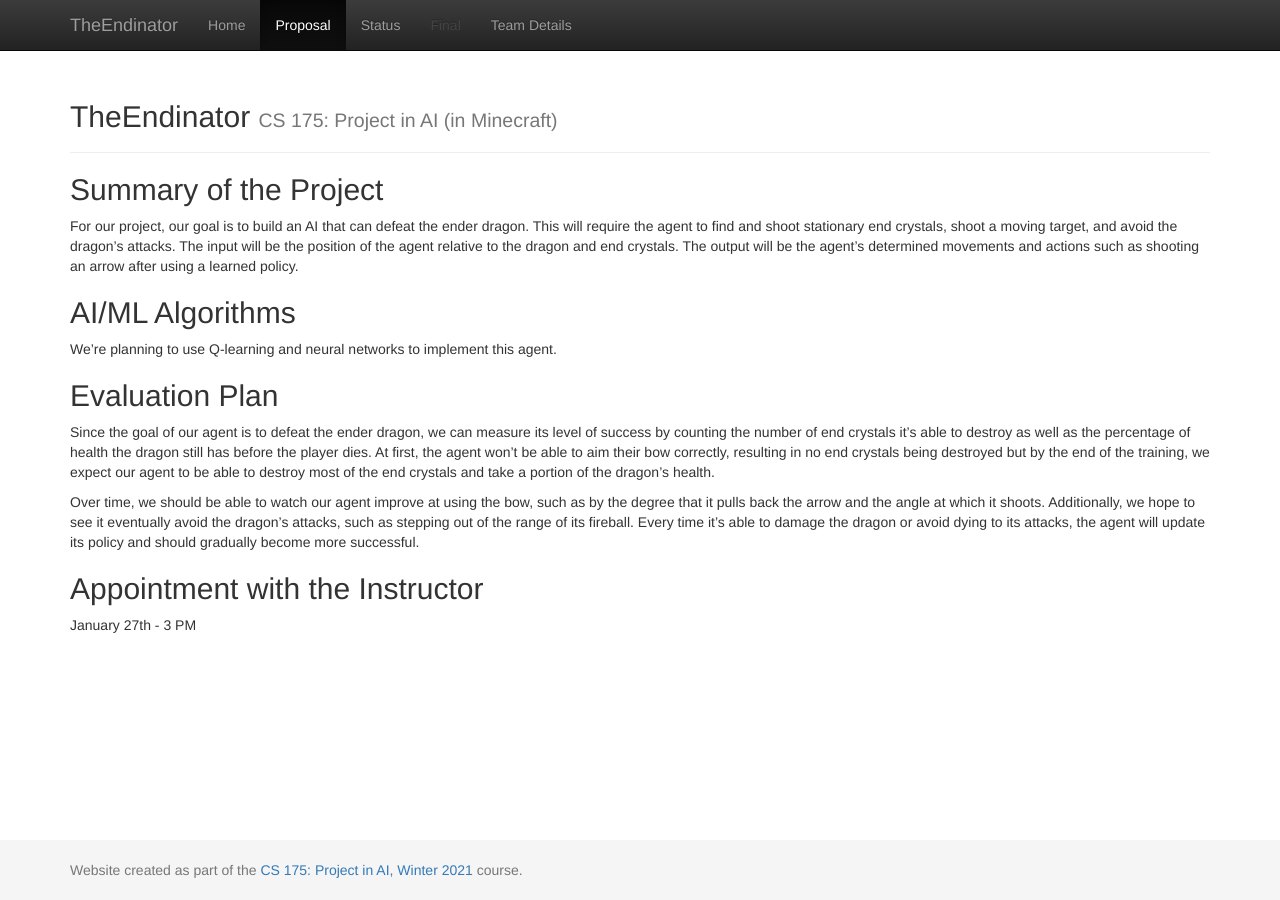
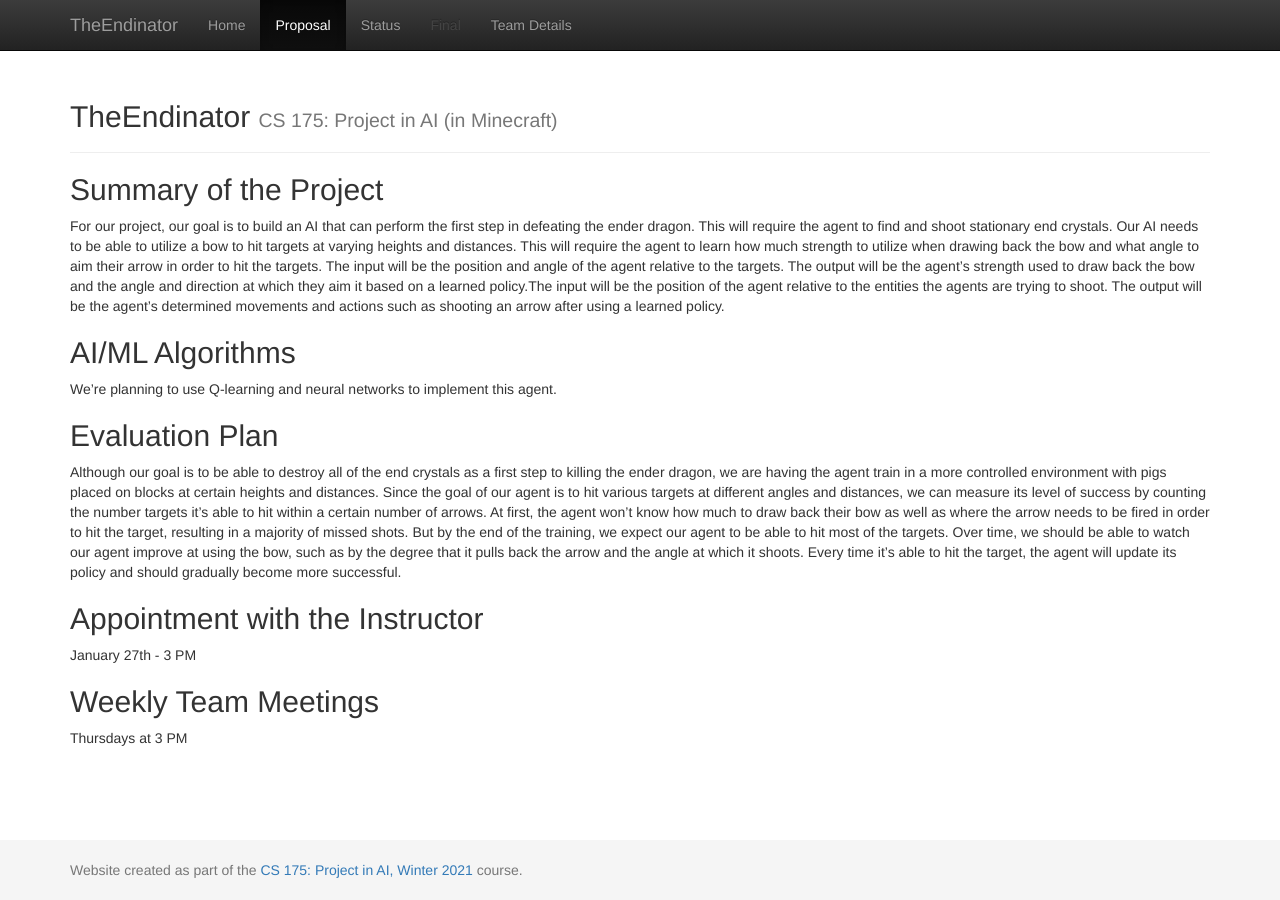
Before and after one commit to elliejan99/TheEndinator, a Jekyll site: the page built from docs/proposal.md, in a window 1280 px wide. Built offline with Jekyll 4.4.1, drawn with Linux system fonts in a browser that asks for light colours.

Commit message:
Update proposal.md

```diff
--- a/docs/proposal.md
+++ b/docs/proposal.md
@@ -3,23 +3,17 @@ layout: default
 title: Proposal
 ---
 ## Summary of the Project
-For our project, our goal is to build an AI that can defeat the ender dragon. This will require the agent to find and shoot stationary
-end crystals, shoot a moving target, and avoid the dragon’s attacks. The input will be the position of the agent relative to the dragon
-and end crystals. The output will be the agent’s determined movements and actions such as shooting an arrow after using a learned policy.
+For our project, our goal is to build an AI that can perform the first step in defeating the ender dragon. This will require the agent to find and shoot stationary
+end crystals. Our AI needs to be able to utilize a bow to hit targets at varying heights and distances. This will require the agent to learn how much strength to utilize when drawing back the bow and what angle to aim their arrow in order to hit the targets. The input will be the position and angle of the agent relative to the targets. The output will be the agent’s strength used to draw back the bow and the angle and direction at which they aim it based on a learned policy.The input will be the position of the agent relative to the entities the agents are trying to shoot. The output will be the agent’s determined movements and actions such as shooting an arrow after using a learned policy.
 
 ## AI/ML Algorithms
 We’re planning to use Q-learning and neural networks to implement this agent.
 
 ## Evaluation Plan
-Since the goal of our agent is to defeat the ender dragon, we can measure its level of success by counting the number of end crystals
-it’s able to destroy as well as the percentage of health the dragon still has before the player dies. At first, the agent won’t be able
-to aim their bow correctly, resulting in no end crystals being destroyed but by the end of the training, we expect our agent to be able
-to destroy most of the end crystals and take a portion of the dragon’s health.
-
-Over time, we should be able to watch our agent improve at using the bow, such as by the degree that it pulls back the arrow and the
-angle at which it shoots. Additionally, we hope to see it eventually avoid the dragon’s attacks, such as stepping out of the range of
-its fireball. Every time it’s able to damage the dragon or avoid dying to its attacks, the agent will update its policy and should
-gradually become more successful.
+Although our goal is to be able to destroy all of the end crystals as a first step to killing the ender dragon, we are having the agent train in a more controlled environment with pigs placed on blocks at certain heights and distances. Since the goal of our agent is to hit various targets at different angles and distances, we can measure its level of success by counting the number targets it’s able to hit within a certain number of arrows. At first, the agent won’t know how much to draw back their bow as well as where the arrow needs to be fired in order to hit the target, resulting in a majority of missed shots. But by the end of the training, we expect our agent to be able to hit most of the targets. Over time, we should be able to watch our agent improve at using the bow, such as by the degree that it pulls back the arrow and the angle at which it shoots. Every time it’s able to hit the target, the agent will update its policy and should gradually become more successful.
 
 ## Appointment with the Instructor
 January 27th - 3 PM
+
+## Weekly Team Meetings
+Thursdays at 3 PM
```
